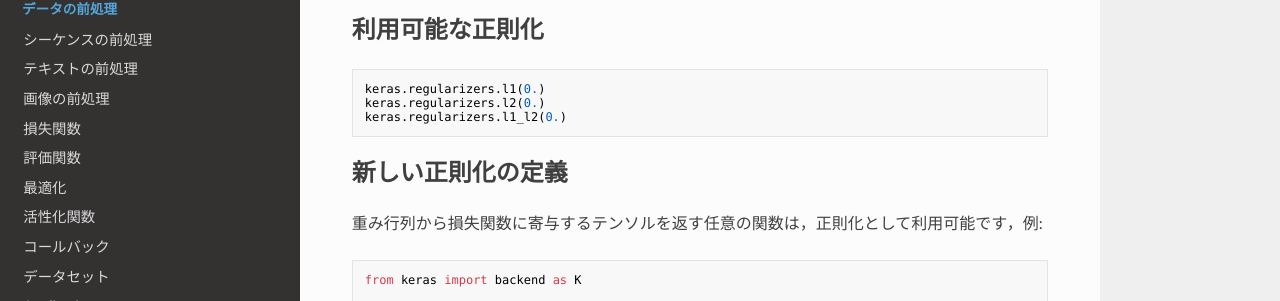
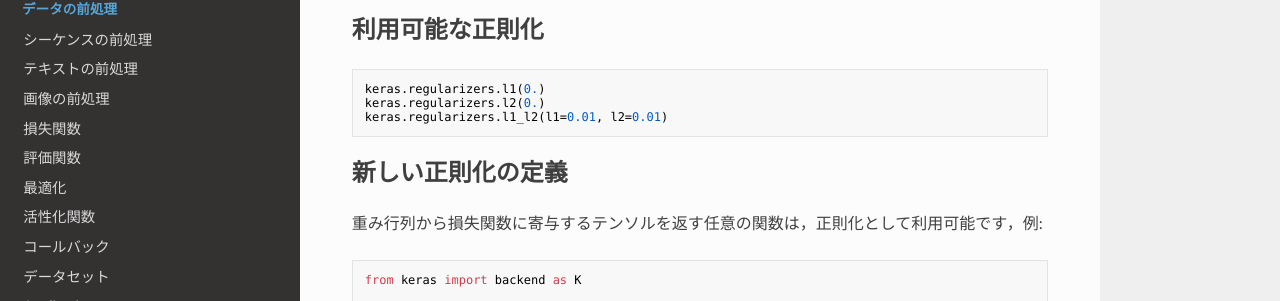
Before and after one commit to keras-team/keras-docs-ja, an MkDocs documentation site: the page built from sources/regularizers.md, in a window 1280 px wide and 1204 px high. Shown: the part 603-904 px from the top of the window. Built offline with MkDocs 1.6.1, drawn with Linux system fonts in a browser that asks for light colours; nearby versions of some CDN libraries; old or Windows-style settings are respelled for this version of MkDocs.

Commit message:
Update code snipet

````diff
--- a/sources/regularizers.md
+++ b/sources/regularizers.md
@@ -24,7 +24,7 @@ model.add(Dense(64, input_dim=64,
 ```python
 keras.regularizers.l1(0.)
 keras.regularizers.l2(0.)
-keras.regularizers.l1_l2(0.)
+keras.regularizers.l1_l2(l1=0.01, l2=0.01)
 ```
 
 ## 新しい正則化の定義
````
